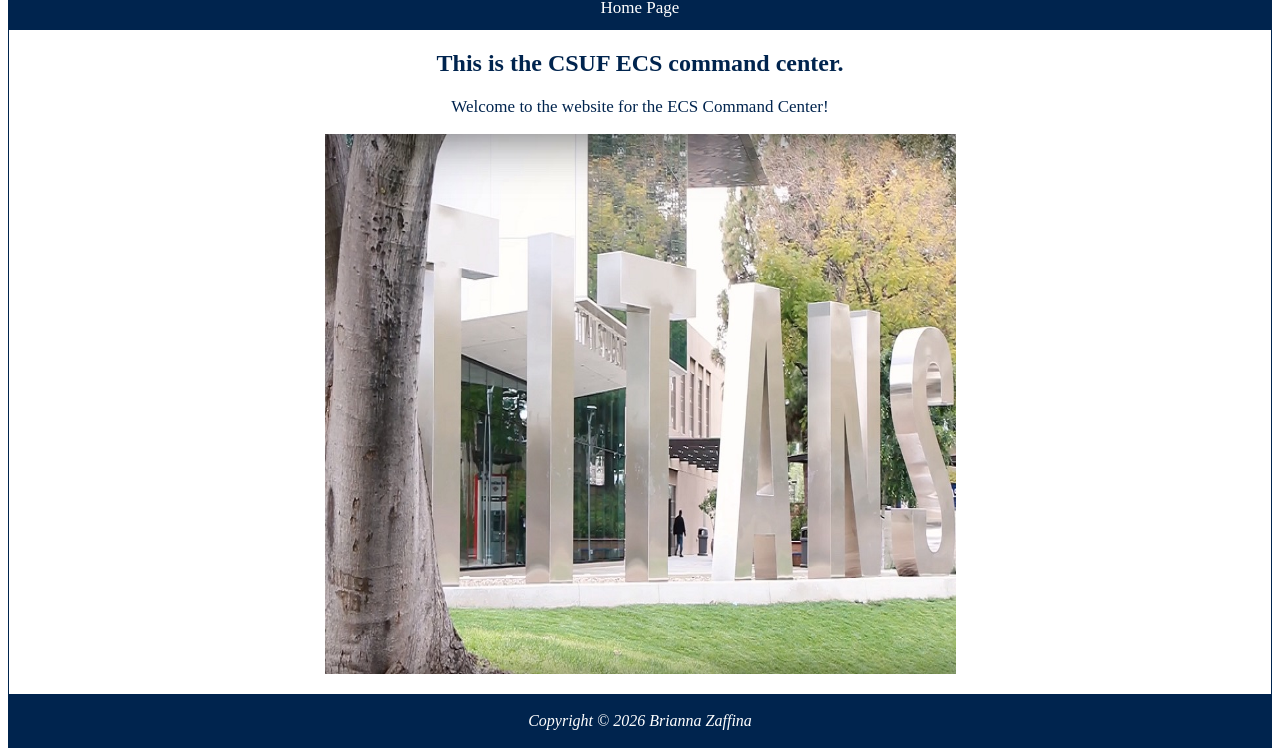
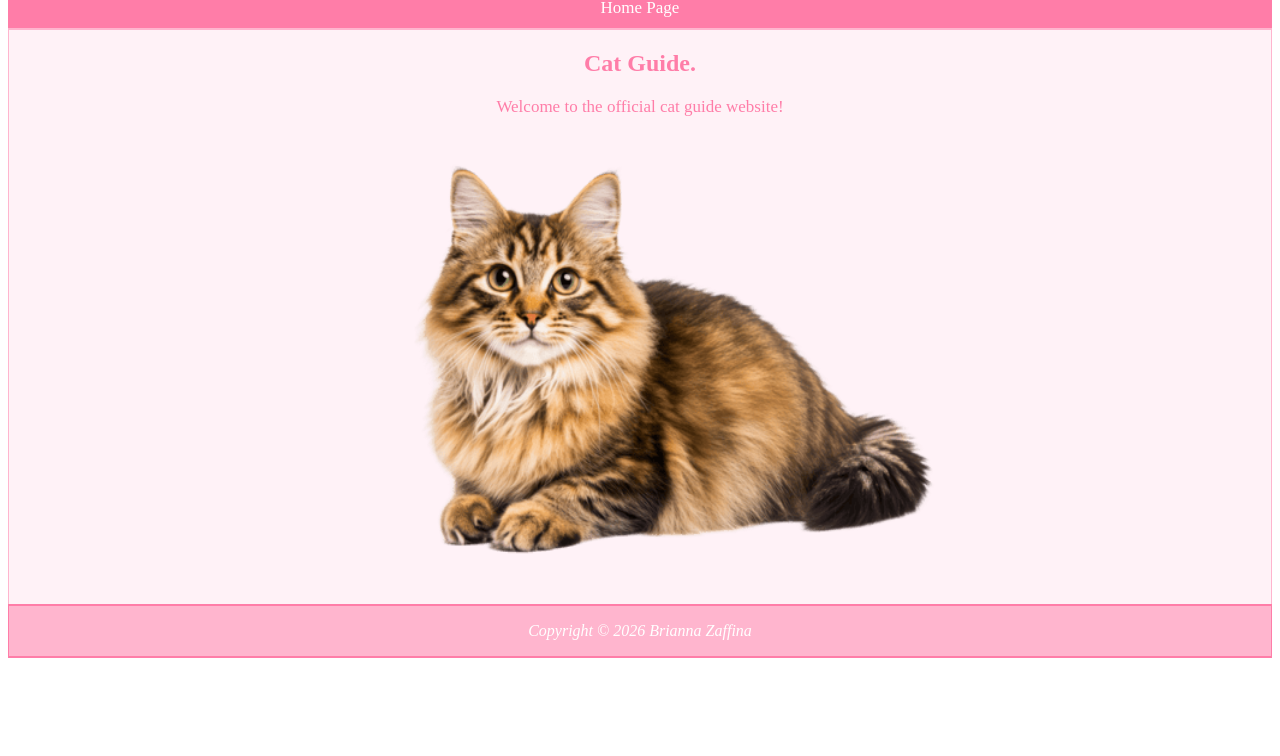
Before and after one commit to zaffinabrianna/CPSC449-Project, a plain HTML site: page index.html in a window 1280 px wide. Shown: the part 140-896 px from the top of the page. After the commit the page ends 806 px from the top, so only its background shows below. Drawn offline with Linux system fonts and the light colour scheme.

Commit message:
Add files via upload

```diff
--- a/index.css
+++ b/index.css
@@ -1,20 +1,20 @@
 header
 {
 	font-family: "Times New Roman", Times, serif;
-	color: #000000;
+	color: #FF7DA8;
 }
 
 header
 {
   font-family: "Times New Roman", Times, serif;
-  color: #00244E;
+  color: #FF7DA8;
 }
 
 /*Bar containg header and meets with nav*/
-.bluebar
+.pinkbar
 {
 	text-align: center;
-	background-color: #fffff;
+	background-color: #FFB5CE;
 	overflow: hidden;
 }
 
@@ -32,7 +32,7 @@
 .topnav
 {
   text-align: center;
-  background-color: #00244E;
+  background-color: #FF7DA8;
   overflow: hidden;
   font-family: "Times New Roman", Times, serif;
   padding: 10px;
@@ -69,17 +69,17 @@
 
 main
 {
-	background-color: #fffff;
+	background-color: #FFF2F7;
 	overflow: hidden;
-	border-top: 2px solid #00244E;
-	border-left: 1px solid #00244E;
-	border-right: 1px solid #00244E;
+	border-top: 2px solid #FFB5CE;
+	border-left: 1px solid #FFB5CE;
+	border-right: 1px solid #FFB5CE;
 }
 
 h1
 {
 	font-family: "Times New Roman", Times, serif;
-	color: #00244E;
+	color: #FF7DA8;
 	padding-right: 120px;
 	padding-top: 20px;
 }
@@ -87,14 +87,14 @@
 h2
 {
 	text-align: center;
-	color: #00244E;
+	color: #FF7DA8;
 	font-family: "Times New Roman", Times, serif;
 }
 
 p
 {
 	font-family:"Times New Roman", Times, serif;
-	color: #00244E;
+	color: #FF7DA8;
 	font-size: 17px;
 }
 
@@ -110,14 +110,14 @@
 
 footer
 {
-	background-color: #00244E;
+	background-color: #FFB5CE;
 	color: #ffffff;
    	font-size: 1em;
     font-style: italic;
 	padding: 1em;
 	text-align: center;
-	border-top: 2px solid #00244E;
-	border-bottom: 2px solid #00244E;
-	border-left: 1px solid #00244E;
-	border-right: 1px solid #00244E;
+	border-top: 2px solid #FF7DA8;
+	border-bottom: 2px solid #FF7DA8;
+	border-left: 1px solid #FF7DA8;
+	border-right: 1px solid #FF7DA8;
 }
--- a/index.html
+++ b/index.html
@@ -12,7 +12,7 @@
 
   <body>
     <!-- Title section -->
-	<div class = "bluebar">
+	<div class = "pinkbar">
 
 	<img  src = "logo.png" class = "logo" alt = "PC" width = "100px" height = "100" >
 
@@ -30,10 +30,10 @@
     <!-- Describe goal of website and why we created it??? -->
     <main>
 	<div class = "textcenter">
-      <h2>This is the CSUF ECS command center.</h2>
+      <h2>Cat Guide.</h2>
 
-      <p>Welcome to the website for the ECS Command Center!</p>
-	  <img  src = "csufarea.jpg" class = "centerimg" alt = "CSUF Area" width = "960px" height = "540" >
+      <p>Welcome to the official cat guide website!</p>
+	  <img  src = "cat.png" class = "centerimg" alt = "Cat IMG" width = "520px" height = "450px" >
 	</div>
 
     </main>
```
Also changed, not shown: cat.png (added).
